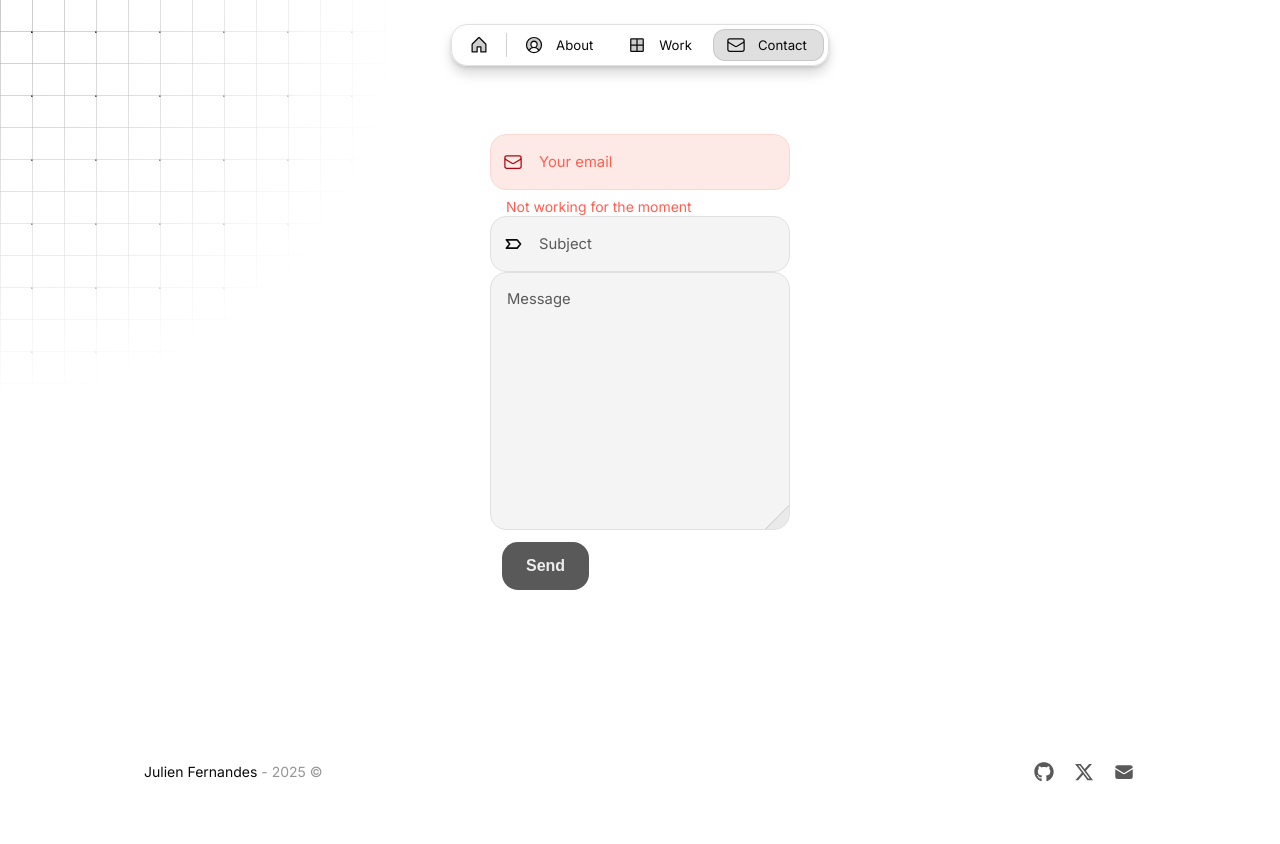
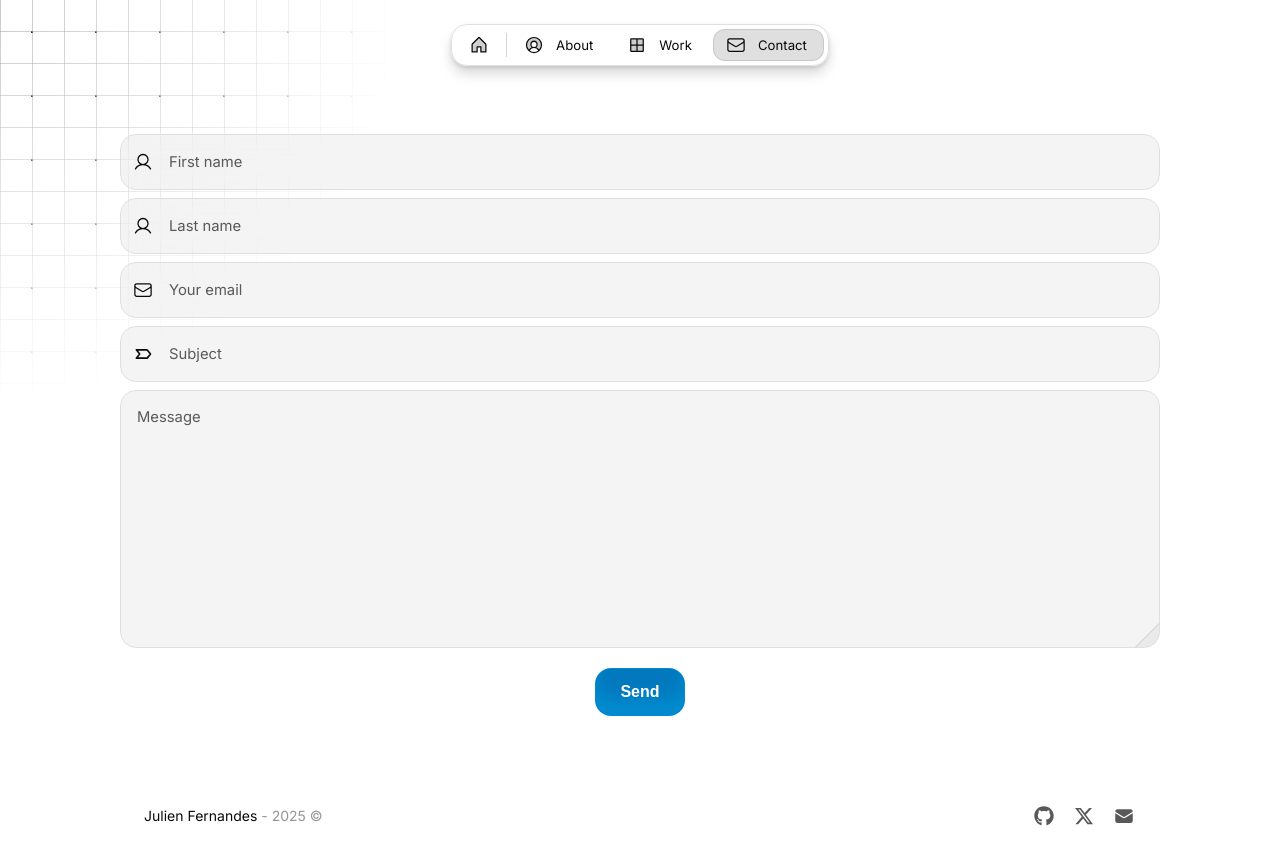
Before and after one commit to julien7518/former-portfolio, a Next.js app: page /contact in a window 1280 px wide. Before the commit the page ends 800 px from the top, so only its background shows below. Built offline with nearby package versions, Linux system fonts and the light colour scheme.

Commit message:
add contact form

```diff
--- a/package.json
+++ b/package.json
@@ -10,6 +10,7 @@
   },
   "dependencies": {
     "@floating-ui/react-dom": "^2.1.1",
+    "@hookform/resolvers": "^4.0.0",
     "@mdx-js/loader": "^3.1.0",
     "@next/mdx": "15.1.6",
     "@vercel/analytics": "^1.4.1",
--- /dev/null
+++ b/src/app/api/contact/route.ts
@@ -0,0 +1,82 @@
+import { NextResponse } from "next/server";
+
+export async function POST(req: Request) {
+  try {
+    const { firstName, lastName, email, subject, messageContent } =
+      await req.json();
+
+    if (!firstName || !lastName || !email || !subject || !messageContent) {
+      return NextResponse.json(
+        { error: "All fields are required." },
+        { status: 400 }
+      );
+    }
+
+    const discordWebhookURL = process.env.DISCORD_WEBHOOK_URL;
+    if (!discordWebhookURL) {
+      return NextResponse.json(
+        { error: "Webhook URL is not set." },
+        { status: 500 }
+      );
+    }
+
+    const payload = {
+      embeds: [
+        {
+          title: "📩 Nouveau message !",
+          description: "Quelqu'un a envoyé un message par le site.\n",
+          color: 0x5865f2,
+          fields: [
+            {
+              name: "👤 Nom",
+              value: `_${firstName} ${lastName}_`,
+              inline: true,
+            },
+            {
+              name: "✉️ Email",
+              value: `\`${email}\``,
+              inline: true,
+            },
+            {
+              name: "📌 Sujet",
+              value: `\`${subject}\``,
+              inline: false,
+            },
+            {
+              name: "📝 Message",
+              value: `\`\`\`${messageContent}\`\`\``,
+              inline: false,
+            },
+          ],
+          footer: {
+            text: "Formulaire de contact - Portfolio",
+          },
+          timestamp: new Date().toISOString(),
+        },
+      ],
+    };
+
+    const response = await fetch(discordWebhookURL, {
+      method: "POST",
+      headers: { "Content-Type": "application/json" },
+      body: JSON.stringify(payload),
+    });
+
+    if (!response.ok) {
+      return NextResponse.json(
+        { error: "Failed to send message to Discord" },
+        { status: 500 }
+      );
+    }
+
+    return NextResponse.json(
+      { message: "Message envoyé à Discord !" },
+      { status: 200 }
+    );
+  } catch (error) {
+    return NextResponse.json(
+      { error: "Internal Server Error" },
+      { status: 500 }
+    );
+  }
+}
--- a/src/app/contact/page.tsx
+++ b/src/app/contact/page.tsx
@@ -1,87 +1,187 @@
-import { Flex, Icon, Input, Textarea, Button } from "@/once-ui/components";
+"use client"
+import { Flex, Icon, Input, Textarea, Button, useToast, Text } from "@/once-ui/components";
 import { baseURL, contact } from "@/app/resources";
 import MobileTitle from "@/components/MobileTitle";
-import Form from 'next/form'
-import { useForm } from 'react-hook-form'
+import { SubmitHandler, useForm } from "react-hook-form";
+import { zodResolver } from "@hookform/resolvers/zod";
 import { z } from 'zod'
+import { useState, useEffect } from "react";
 
-export async function generateMetadata() {
-  const title = contact.title;
-  const description = contact.description;
-  const ogImage = `https://${baseURL}/og?title=${encodeURIComponent(title)}`;
+// export async function generateMetadata() {
+//   const title = contact.title;
+//   const description = contact.description;
+//   const ogImage = `https://${baseURL}/og?title=${encodeURIComponent(title)}`;
 
-  return {
-    title,
-    description,
-    openGraph: {
-      title,
-      description,
-      type: "website",
-      url: `https://${baseURL}/about`,
-      images: [
-        {
-          url: ogImage,
-          alt: title,
-        },
-      ],
-    },
-    twitter: {
-      card: "summary_large_image",
-      title,
-      description,
-      images: [ogImage],
-    },
-  };
-}
+//   return {
+//     title,
+//     description,
+//     openGraph: {
+//       title,
+//       description,
+//       type: "website",
+//       url: `https://${baseURL}/about`,
+//       images: [
+//         {
+//           url: ogImage,
+//           alt: title,
+//         },
+//       ],
+//     },
+//     twitter: {
+//       card: "summary_large_image",
+//       title,
+//       description,
+//       images: [ogImage],
+//     },
+//   };
+// }
 
-interface formData{
-  email: string,
-  subject: string,
-  message: string
-}
+const formSchema = z.object({
+  firstName: z
+    .string({message: "First name is required"})
+    .min(1, {message: "Please enter your first name"}),
+  lastName: z
+    .string({message: "Last name is required"})
+    .min(1, {message: "Please enter your last name"}),
+  email: z
+    .string({message: "Email is required"})
+    .email({message: "Please enter a valid email"}),
+  subject: z
+    .string({message: "Subject is required"})
+    .min(4, {message: "Please be more specific"}),
+  messageContent: z
+    .string({message: "Message is required"})
+    .min(1, {message: "Please write your message"})
+})
+type FormSchema = z.infer<typeof formSchema>;
 
 export default function Contact() {
+  const { addToast } = useToast();
+  const [isSubmitted, setIsSubmitted] = useState(false);
+  const [isCoolDown, setIsCoolDown] = useState(false);
+
+  const form = useForm<FormSchema>({
+    resolver: zodResolver(formSchema),
+    defaultValues: {
+      firstName: undefined,
+      lastName: undefined,
+      email: undefined,
+      subject: undefined,
+      messageContent: undefined
+    },
+    mode: 'onChange'
+  });
+
   const {
     register,
     handleSubmit,
     formState: { errors },
-    setError,
-  } = useForm<formData>();
+  } = form;
 
-  const onSubmit = async (data: formData) => {
+  const errorsInForm = () => {
+    return Object.values(errors).some(error => error);
+  };
 
-  }
+  const onSubmitForm: SubmitHandler<FormSchema> = async (data) => {
+    if (isCoolDown) {
+      addToast({
+        variant: "danger",
+        message: "Please do not spam me"
+      });
+      return;
+    }
+
+    setIsCoolDown(true);
+
+    try {
+      const response = await fetch("/api/contact", {
+        method: "POST",
+        headers: { "Content-Type": "application/json" },
+        body: JSON.stringify(data),
+      });
+
+      if (!response.ok) {
+        throw new Error("Failed to send message");
+      }
+
+      setIsSubmitted(true);
+      addToast({
+        variant: "success",
+        message: "Message sent successfully!",
+      });
+    } catch (error) {
+      addToast({
+        variant: "danger",
+        message: "Failed to send message. Please try again.",
+      });
+    } finally {
+      setTimeout(() => {
+        setIsCoolDown(false);
+      }, 5000);
+    }
+  };
+
+  useEffect(() => {
+    if (isSubmitted) {
+      addToast({
+        variant: "success",
+        message: "Sent successfully",
+      });
+      setIsSubmitted(false);
+    }
+  }, [isSubmitted, addToast]);
 
   return (
+  <form onSubmit={handleSubmit(onSubmitForm)}>
     <Flex
-      paddingTop="20"
-      paddingBottom="8"
+      paddingY="20"
+      paddingX="80"
       gap="8"
       wrap
       horizontal="center"
       fitWidth
     >
-      <Form action="">
         <MobileTitle page={contact} />
         <Input
+          id="firstName"
+          label="First name"
+          error={errors.firstName ? true : false}
+          errorMessage={errors.firstName?.message}
+          hasPrefix={<Icon name="name" size="s"/>}
+          {...register("firstName")}
+        />
+        <Input
+          id="lastName"
+          label="Last name"
+          error={errors.lastName ? true : false}
+          errorMessage={errors.lastName?.message}
+          hasPrefix={<Icon name="name" size="s"/>}
+          {...register("lastName")}
+        />
+        <Input
           id="email"
-          defaultValue=""
           label="Your email"
-          errorMessage="Not working for the moment"
+          error={errors.email ? true : false}
+          errorMessage={errors.email?.message}
           hasPrefix={<Icon name="outlineEmail" size="s"/>}
+          {...register("email")}
         />
         <Input
           id="subject"
-          defaultValue=""
+          error={errors.subject ? true : false}
+          errorMessage={errors.subject?.message}
           hasPrefix={<Icon name="subject" size="s"/>}
           label="Subject"
+          {...register("subject")}
         />
         <Textarea
           id="message"
-          defaultValue=""
+          error={errors.messageContent ? true : false}
+          errorMessage={errors.messageContent?.message}
           label="Message"
           resize="vertical"
           lines={10}
+          {...register("messageContent")}
         />
         <Flex margin="12">
           <Button
@@ -89,10 +189,10 @@ export default function Contact() {
             variant="primary"
             size="l"
             label="Send"
-            disabled
+            disabled={errorsInForm() || isCoolDown}
           />
         </Flex>
-      </Form>
-    </Flex>
+      </Flex>
+    </form>
   );
 }
--- a/src/app/layout.tsx
+++ b/src/app/layout.tsx
@@ -4,7 +4,7 @@ import "@/once-ui/tokens/index.scss";
 import classNames from "classnames";
 import { style, baseURL, home, person } from "@/app/resources";
 import { Footer, Header } from "@/components";
-import { Column, Flex } from "@/once-ui/components";
+import { Column, Flex, ToastProvider } from "@/once-ui/components";
 import { MobileProvider } from "@/components/MobileContext";
 import AdaptativeBackground from "@/components/AdaptativeBackground";
 import { Analytics } from "@vercel/analytics/next";
@@ -87,6 +87,7 @@ export default async function RootLayout({ children }: RootLayoutProps) {
     >
       <Analytics/>
       <SpeedInsights />
+      <ToastProvider>
       <MobileProvider>
         <Column style={{ minHeight: "100vh" }} as="body" fillWidth margin="0" padding="0">
           <AdaptativeBackground />
@@ -102,12 +103,13 @@ export default async function RootLayout({ children }: RootLayoutProps) {
             flex={1}
           >
             <Flex horizontal="center" fillWidth minHeight="0">
-              {children}
+                {children}
             </Flex>
           </Flex>
           <Footer />
         </Column>
       </MobileProvider>
+      </ToastProvider>
     </Flex>
   );
 }
```
Also changed, not shown: src/once-ui/icons.ts (+8 -0 lines), 2 other files (tests, documents, lock files or other folders).
